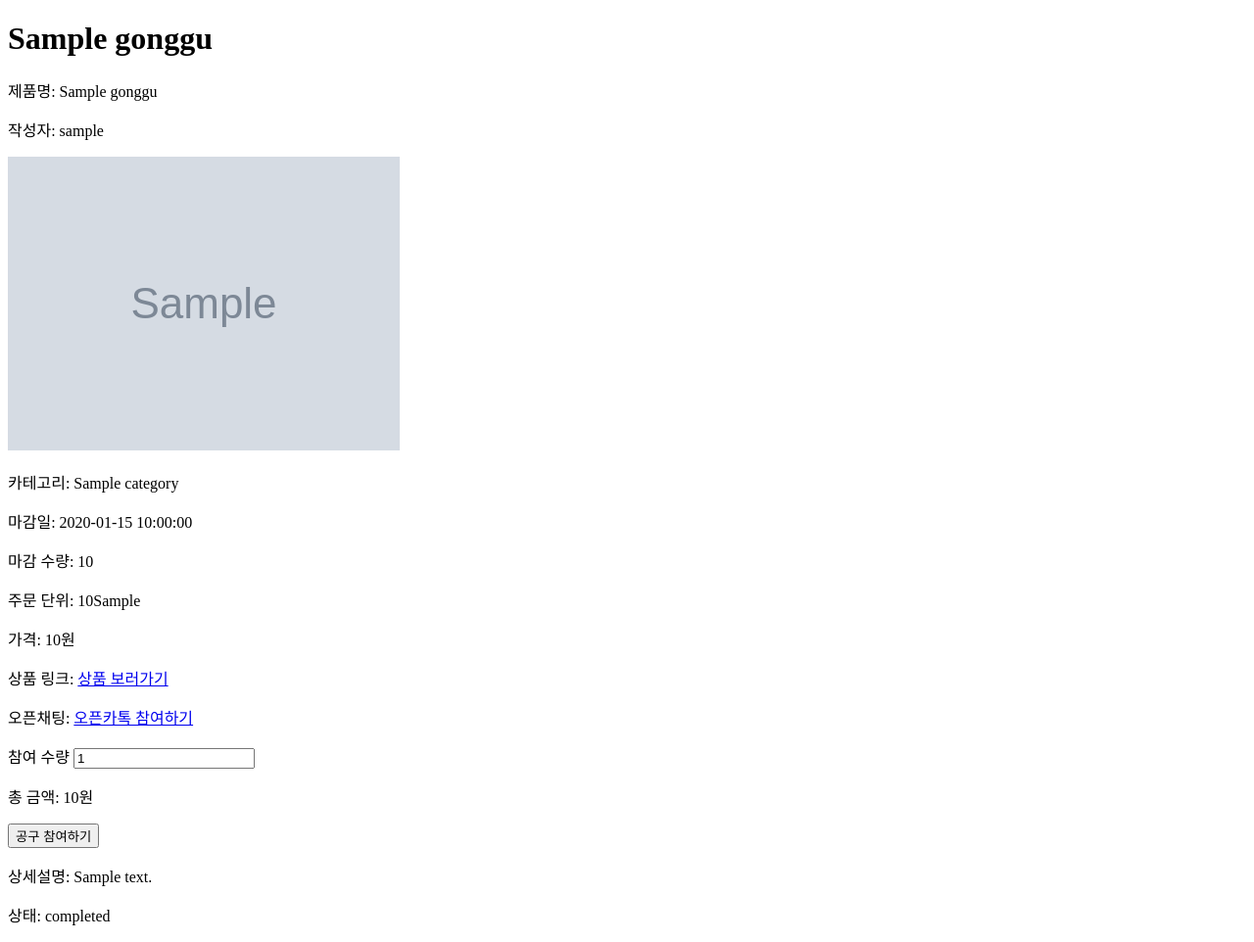
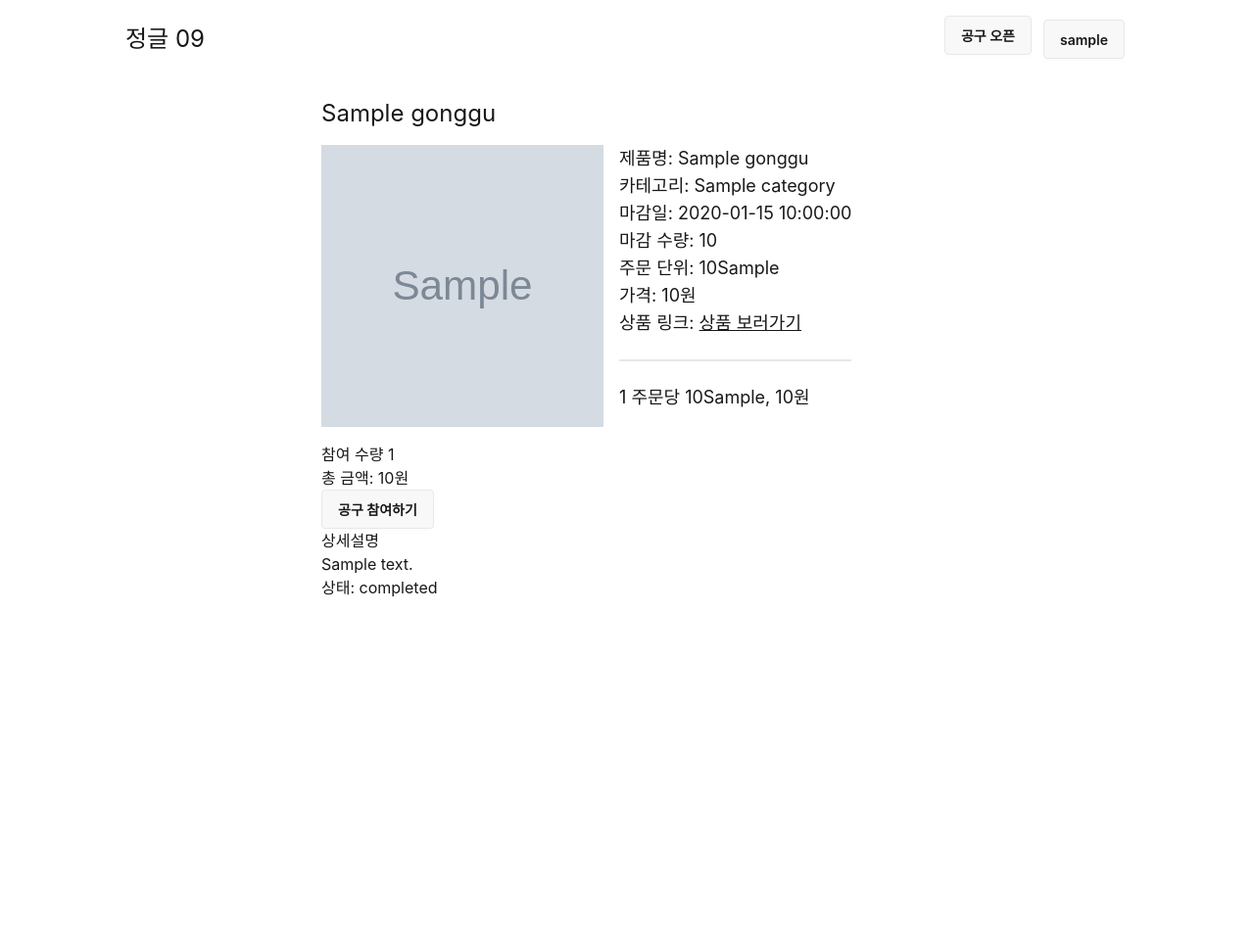
Before and after one commit to oyatmin1031/jungle-09, a Python web app: template templates/detail_post.html in a window 1280 px wide. Shown: the whole page at 98% size. After the commit the page ends 610 px from the top, so only its background shows below. Run offline with Jinja, Linux system fonts and the light colour scheme; the template is opened without the code that fills it: most values are stand-ins (such as "Sample title", 1, 10 or a date in 2020); grey boxes marked "Sample" are stand-in pictures.

Commit message:
feat: 공구 디테일

```diff
--- a/static/css/output.css
+++ b/static/css/output.css
@@ -25,6 +25,8 @@
     --text-sm--line-height: calc(1.25 / 0.875);
     --text-base: 1rem;
     --text-base--line-height: calc(1.5 / 1);
+    --text-lg: 1.125rem;
+    --text-lg--line-height: calc(1.75 / 1.125);
     --text-xl: 1.25rem;
     --text-xl--line-height: calc(1.75 / 1.25);
     --text-2xl: 1.5rem;
@@ -2315,6 +2317,32 @@
       top: auto;
       bottom: 0px;
     }
+    .dropdown-start {
+      --anchor-h: span-right;
+    }
+    .dropdown-start :where(.dropdown-content) {
+      inset-inline-end: auto;
+      translate: 0 0;
+    }
+    [dir="rtl"] :is(.dropdown-start :where(.dropdown-content)) {
+      translate: 0 0;
+    }
+    .dropdown-start.dropdown-left {
+      --anchor-h: left;
+      --anchor-v: span-bottom;
+    }
+    .dropdown-start.dropdown-left .dropdown-content {
+      top: 0px;
+      bottom: auto;
+    }
+    .dropdown-start.dropdown-right {
+      --anchor-h: right;
+      --anchor-v: span-bottom;
+    }
+    .dropdown-start.dropdown-right .dropdown-content {
+      top: 0px;
+      bottom: auto;
+    }
   }
   @layer daisyui.l1.l2.l3 {
     .textarea {
@@ -2509,6 +2537,9 @@
       height: calc(100% - var(--tab-height) + var(--border) - 0.5rem);
       border-radius: calc( min(var(--tab-height) / 2, var(--radius-field)) + min(0.25rem, var(--tabs-box-radius)) - var(--border) );
     }
+  }
+  .z-1 {
+    z-index: 1;
   }
   .z-\[1\] {
     z-index: 1;
@@ -2934,8 +2965,14 @@
   .h-60 {
     height: calc(var(--spacing) * 60);
   }
+  .h-72 {
+    height: calc(var(--spacing) * 72);
+  }
   .h-80 {
     height: calc(var(--spacing) * 80);
+  }
+  .h-auto {
+    height: auto;
   }
   .min-h-screen {
     min-height: 100vh;
@@ -2956,6 +2993,9 @@
   }
   .w-55 {
     width: calc(var(--spacing) * 55);
+  }
+  .w-72 {
+    width: calc(var(--spacing) * 72);
   }
   .w-full {
     width: 100%;
@@ -3061,6 +3101,10 @@
   .border {
     border-style: var(--tw-border-style);
     border-width: 1px;
+  }
+  .border-b {
+    border-bottom-style: var(--tw-border-style);
+    border-bottom-width: 1px;
   }
   .border-none {
     --tw-border-style: none;
@@ -3133,6 +3177,9 @@
   .py-4 {
     padding-block: calc(var(--spacing) * 4);
   }
+  .py-5 {
+    padding-block: calc(var(--spacing) * 5);
+  }
   .py-10 {
     padding-block: calc(var(--spacing) * 10);
   }
@@ -3156,6 +3203,10 @@
   .text-base {
     font-size: var(--text-base);
     line-height: var(--tw-leading, var(--text-base--line-height));
+  }
+  .text-lg {
+    font-size: var(--text-lg);
+    line-height: var(--tw-leading, var(--text-lg--line-height));
   }
   .text-sm {
     font-size: var(--text-sm);
--- a/templates/detail_post.html
+++ b/templates/detail_post.html
@@ -1,36 +1,102 @@
-<!DOCTYPE html>
+<!doctype html>
 <html lang="ko">
     <head>
-    <meta charset="UTF-8">
+        <meta charset="UTF-8" />
+        <link
+            rel="stylesheet"
+            href="{{ url_for('static', filename='css/output.css')}}"
+        />
+        <link
+            rel="stylesheet"
+            href="https://cdn.jsdelivr.net/npm/@tabler/icons-webfont@latest/dist/tabler-icons.min.css"
+        />
+
+        <script
+            src="https://code.jquery.com/jquery-3.5.1.min.js"
+            integrity="sha256-9/aliU8dGd2tb6OSsuzixeV4y/faTqgFtohetphbbj0="
+            crossorigin="anonymous"
+        ></script>
         <title>공구 상세</title>
     </head>
 
     <body>
-    <h1>{{ gonggu.title }}</h1>
-    <p>제품명: {{ gonggu.product_name }}</p>
-    <p>작성자: {{ gonggu.author_nickname }}</p>
-    <img src="{{ gonggu.image_url }}">
-    <p>카테고리: {{ gonggu.category }}</p>
-    <p>마감일: {{ gonggu.deadline }}</p>
+        <header class="my-4 w-5xl m-auto flex justify-between">
+            <a class="content-center" href="/">
+                <h2 class="text-2xl content-center">정글 09</h2>
+            </a>
+
+            <div class="flex content-center gap-2">
+                {% if nickname %}
+
+                <button
+                    class="btn content-center"
+                    onclick="location.href = '/gonggu/create'"
+                >
+                    공구 오픈
+                </button>
+                <!-- <div class="content-center">{{nickname}}</div> -->
+                <div class="dropdown dropdown-start">
+                    <div tabindex="0" role="button" class="btn m-1">
+                        {{nickname}}
+                    </div>
+                    <ul
+                        tabindex="-1"
+                        class="dropdown-content menu bg-base-100 rounded-box z-1 w-52 p-2 shadow-sm"
+                    >
+                        <li><a href="/mypage">마이페이지</a></li>
+                        <li><a id="logout-btn">로그아웃</a></li>
+                    </ul>
+                </div>
+
+                {% else %}
+                <button class="btn" onclick="location.href = '/login'">
+                    로그인/회원가입
+                </button>
+                {% endif %}
+            </div>
+        </header>
+        <main class="max-w-2xl mx-auto px-6 py-5">
+            <div class="flex justify-between">
+                <h1 class="text-2xl">{{ gonggu.title }}</h1>
+            </div>
+            <div class="flex gap-4 my-4">
+                <img class="w-72 h-72" src="{{ gonggu.image_url }}" />
+                <div class="flex flex-col text-lg">
+                    <div class="flex w-full flex-col">
+                      <div class="grid h-auto">
+                          <p class="">제품명: {{ gonggu.product_name }}</p>
+                          <p class="content-center">카테고리: {{ gonggu.category }}</p>
+                          <p class="">마감일: {{ gonggu.deadline }}</p>
                           <p>마감 수량: {{ gonggu.max_quantity }}</p>
 
-    <p>
-        주문 단위:
-        {{ gonggu.unit_amount }}{{ gonggu.unit_type }}
-    </p>
+                          <p>주문 단위: {{ gonggu.unit_amount }}{{ gonggu.unit_type }}</p>
 
                           <p>가격: {{ gonggu.unit_price }}원</p>
-    <p>상품 링크:
-    <a href="{{ gonggu.product_link }}" target="_blank">
+                          <p>
+                              상품 링크:
+                              <a class="link" href="{{ gonggu.product_link }}" target="_blank">
                                   상품 보러가기
                               </a>
                           </p>
+                      </div>
+                      <div class="divider"></div>
+                      <div>
 
-    <p>오픈채팅:
+                      </div>
+                      <div class="">1 주문당 {{ gonggu.unit_amount }}{{gonggu.unit_type}}, {{ gonggu.unit_price }}원</div>
+                    </div>
+                </div>
+
+            </div>
+
+            {% if is_participant %}
+            <p>
+                오픈채팅:
                 <a href="{{ gonggu.kakao_link }}" target="_blank">
                     오픈카톡 참여하기
                 </a>
             </p>
+            {% endif %}
             <div>
                 <label for="quantity">참여 수량</label>
                 <input
@@ -39,7 +105,7 @@
                     name="quantity"
                     min="1"
                     value="1"
-        >
+                />
             </div>
 
             <div>
@@ -49,13 +115,15 @@
                 </p>
             </div>
 
-    <button type="button" id="join-button">
-        공구 참여하기
-    </button>
+            <button type="button" id="join-button" class="btn">공구 참여하기</button>
 
-    <p>상세설명: {{ gonggu.description }}</p>
+            <div class="flex flex-col">
+                <p>상세설명</p>
+                <p>{{ gonggu.description }}</p>
+            </div>
 
             <p>상태: {{ gonggu.status }}</p>
+        </main>
     </body>
     <script>
         const joinButton = document.getElementById('join-button');
```
Also changed, not shown: routes/main.py (+13 -0 lines). Lines whose indentation alone changed are shown as unchanged.
